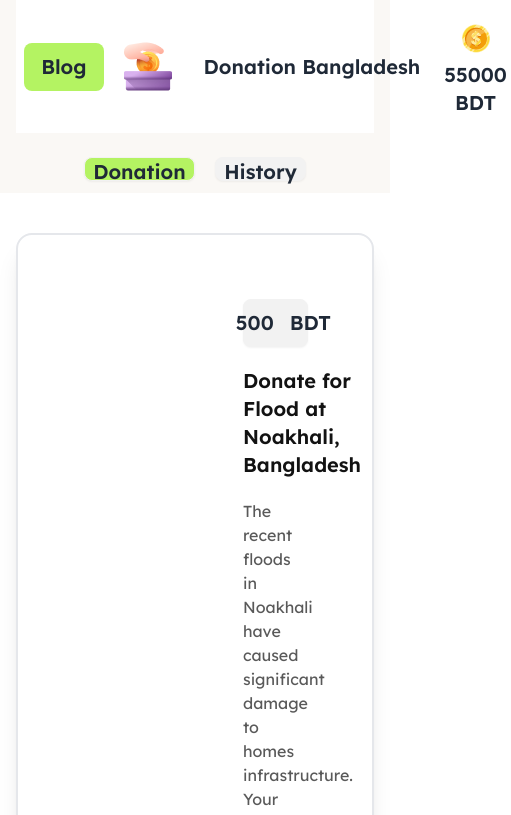
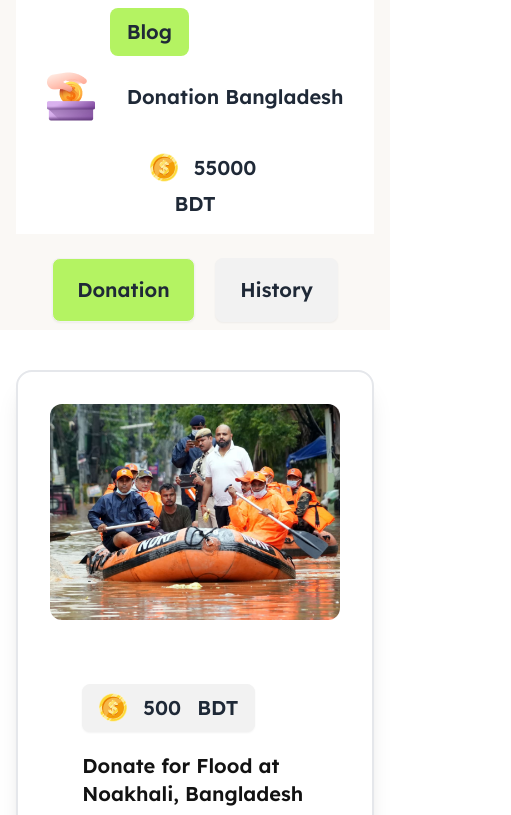
Before and after one commit to AbuBakkarSiddique007/Donation-Bangladesh, a plain HTML site: page index.html in a window 390 px wide. Shown: the top 815 px of the page, 511 px wide, since content can reach past the window. Drawn offline with nearby package versions, Linux system fonts and the light colour scheme.

Commit message:
Update : Fixed the Responsive.

```diff
--- a/index.html
+++ b/index.html
@@ -60,7 +60,7 @@
 <body class="font-Lexend">
     <header class="bg-heading_bg sticky top-0 z-50">
         <nav class="w-11/12 mx-auto">
-            <div class="navbar bg-base-100">
+            <div class="navbar bg-base-100 flex flex-col lg:flex-row justify-center lg:justify-between">
                 <div class="navbar-start">
                     <a id="btn-show-blog" class="btn btn-ghost text-xl font-semibold rounded-lg bg-btn_bg">Blog</a>
                 </div>
@@ -82,9 +82,9 @@
 
         <div class="w-11/12 mx-auto text-center mt-4 space-x-4 p-2">
             <button id="btn-for-donation"
-                class="btn btn-xs text-xl font-semibold rounded-lg sm:btn-sm md:btn-md lg:btn-lg">Donation</button>
+                class="btn btn-xs text-xl font-semibold rounded-lg btn-lg">Donation</button>
             <button id="btn-for-history"
-                class="btn btn-xs text-xl font-semibold rounded-lg sm:btn-sm md:btn-md lg:btn-lg">History</button>
+                class="btn btn-xs text-xl font-semibold rounded-lg btn-lg">History</button>
         </div>
     </header>
 
@@ -96,7 +96,7 @@
 
             <!-- Noakhali  -->
             <div
-                class="card lg:card-side bg-base-100 shadow-xl grid grid-cols-2 justify-center items-center border-2 border-borderColor bg-cardBg p-8 gap-8">
+                class="card lg:card-side bg-base-100 shadow-xl grid grid-cols-1 lg:grid-cols-2 justify-center items-center border-2 border-borderColor bg-cardBg p-8 gap-8">
                 <figure class="rounded-xl">
                     <img src="assets/noakhali.png" alt="">
                 </figure>
@@ -130,7 +130,7 @@
 
             <!-- For Feni : -->
             <div
-                class="card lg:card-side bg-base-100 shadow-xl grid grid-cols-2 justify-center items-center border-2 border-borderColor bg-cardBg p-8 gap-8">
+                class="card lg:card-side bg-base-100 shadow-xl grid grid-cols-1 lg:grid-cols-2 justify-center items-center border-2 border-borderColor bg-cardBg p-8 gap-8">
                 <figure class="rounded-xl">
                     <img src="assets/feni.png" alt="">
                 </figure>
@@ -165,7 +165,7 @@
 
             <!-- For Quota Movement  -->
             <div
-                class="card lg:card-side bg-base-100 shadow-xl grid grid-cols-2 justify-center items-center border-2 border-borderColor bg-cardBg p-8 gap-8">
+                class="card lg:card-side bg-base-100 shadow-xl grid grid-cols-1 lg:grid-cols-2 justify-center items-center border-2 border-borderColor bg-cardBg p-8 gap-8">
                 <figure class="rounded-xl">
                     <img src="assets/quota-protest.png" alt="">
                 </figure>
@@ -205,12 +205,8 @@
         <!-- History section start here  -->
         <div id="history-container"
             class="hidden w-11/12 mx-auto mt-20 mb-20 space-y-5 border-2 border-gray-500 bg-cardBg p-8 gap-8 rounded-lg">
-
         </div>
-
-
         <!-- History section  end here -->
-
     </main>
 
     <footer class="w-11/12 mx-auto footer footer-center bg-base-300 text-xl p-4 mt-10 mb-10 rounded-lg">
```
Also changed, not shown: blog.html (+1 -1 lines).
